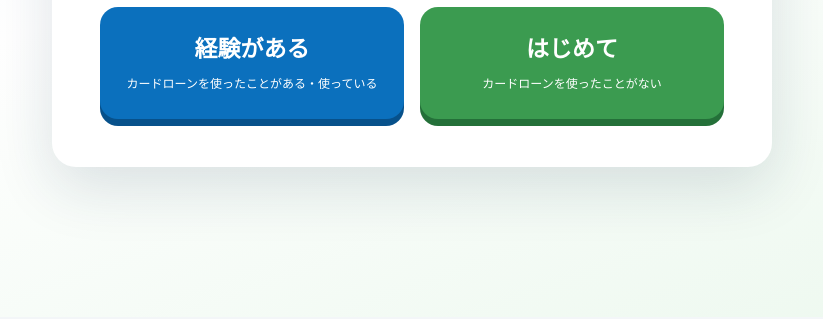
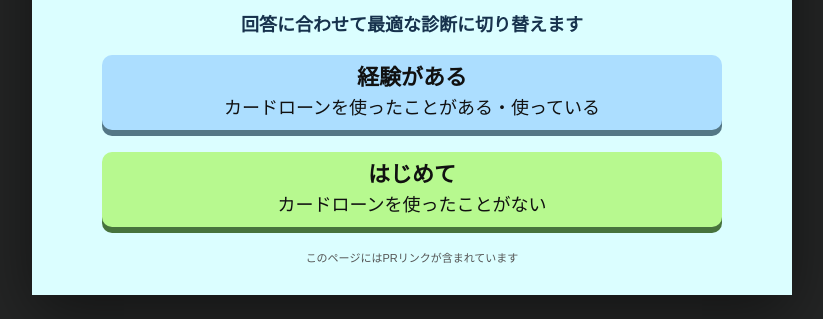
Before and after one commit to admin2-a11y/money-loan-navi-acom-ranking-20260716, a plain HTML site: page index.html in a window 1280 px wide. Shown: the part 483-802 px from the top of the page, without its empty margins (228-1051 px from the left). Drawn offline with Linux system fonts and the light colour scheme.

Commit message:
Restore 0713 entry banner design

```diff
--- /dev/null
+++ b/css/entry.css
@@ -0,0 +1,111 @@
+.sr-only {
+  position: absolute !important;
+  width: 1px !important;
+  height: 1px !important;
+  padding: 0 !important;
+  margin: -1px !important;
+  overflow: hidden !important;
+  clip: rect(0, 0, 0, 0) !important;
+  white-space: nowrap !important;
+  border: 0 !important;
+}
+
+.entry {
+  min-height: 100dvh;
+  padding: 24px 12px;
+  background: rgba(0, 0, 0, 0.85);
+}
+
+.entry-card.entry-card--source {
+  width: min(90vw, 760px);
+  padding: 0;
+  overflow: hidden;
+  border-radius: 0;
+  background: #fff;
+  box-shadow: 0 18px 60px #0007;
+}
+
+.entry-modal-banner {
+  width: 100%;
+  height: auto;
+  aspect-ratio: 5 / 3;
+  object-fit: contain;
+  background: #fff;
+}
+
+.entry-source-inner {
+  padding: 14px 24px 28px;
+  background: #dbfeff;
+}
+
+.entry-source-note {
+  margin: 0 0 14px;
+  text-align: center;
+  color: #17324d;
+  font-size: clamp(13px, 2.2vw, 18px);
+  font-weight: 700;
+}
+
+.entry-options.entry-options--source {
+  display: block;
+  max-width: 620px;
+  margin: 0 auto;
+}
+
+.entry-options--source .entry-option {
+  display: flex;
+  min-height: 75px;
+  flex-direction: column;
+  justify-content: center;
+  margin: 0 auto 22px;
+  padding: 10px 18px;
+  border-radius: 10px;
+  font-size: 22px;
+  line-height: 1.2;
+}
+
+.entry-options--source .entry-option--experienced {
+  color: #111;
+  background: #acdeff;
+  box-shadow: 0 6px #547786;
+}
+
+.entry-options--source .entry-option--first {
+  color: #111;
+  background: #b7f98f;
+  box-shadow: 0 6px #47733d;
+}
+
+.entry-options--source .entry-option span {
+  color: inherit;
+  font-size: clamp(11px, 1.8vw, 18px);
+}
+
+.entry-pr {
+  max-width: none;
+  margin: 6px 0 0;
+  text-align: center;
+  font-size: 11px;
+}
+
+@media (max-width: 480px) {
+  .entry {
+    align-items: start;
+    padding: 0;
+  }
+
+  .entry-card.entry-card--source {
+    width: 100%;
+    min-height: 100dvh;
+  }
+
+  .entry-source-inner {
+    padding: 12px 18px 24px;
+  }
+
+  .entry-options--source .entry-option {
+    min-height: 72px;
+    margin-bottom: 18px;
+    font-size: 20px;
+  }
+}
--- a/index.html
+++ b/index.html
@@ -1 +1 @@
-<!doctype html><html lang="ja"><head><meta charset="utf-8"><meta name="viewport" content="width=device-width,initial-scale=1"><title>マネーローンナビ｜カードローン比較</title><meta name="description" content="経験者・はじめての方向けカードローン比較"><link rel="icon" href="./favicon.ico"><link rel="stylesheet" href="./css/site.css"></head><body><main class="entry"><section class="entry-card" aria-labelledby="entry-title"><img class="logo" src="./images/logo.png" width="1080" height="221" alt="マネーローンナビ"><p class="pr">このページにはPRリンクが含まれています</p><h1 id="entry-title">あなたのご状況を<br>お選びください</h1><p>ご状況に合わせた比較ページをご案内します</p><div class="entry-options"><a class="entry-option" href="./experienced.html">経験がある<span>カードローンを使ったことがある・使っている</span></a><a class="entry-option" href="./beginner.html">はじめて<span>カードローンを使ったことがない</span></a></div></section></main></body></html>
+<!doctype html><html lang="ja"><head><meta charset="utf-8"><meta name="viewport" content="width=device-width,initial-scale=1"><title>マネーローンナビ｜カードローン比較</title><meta name="description" content="経験者・はじめての方向けカードローン比較"><link rel="icon" href="./favicon.ico"><link rel="stylesheet" href="./css/site.css"><link rel="stylesheet" href="./css/entry.css"></head><body><main class="entry"><section class="entry-card entry-card--source" aria-labelledby="entry-title"><h1 id="entry-title" class="sr-only">現在のご状況をお選びください</h1><img class="entry-modal-banner" src="./images/entry-modal-banner.jpg" width="1200" height="720" alt="あなたにぴったりのカードローンをご紹介します。現在のご状況をお選びください。"><div class="entry-source-inner"><p class="entry-source-note">回答に合わせて最適な診断に切り替えます</p><div class="entry-options entry-options--source"><a class="entry-option entry-option--experienced" href="./experienced.html">経験がある<span>カードローンを使ったことがある・使っている</span></a><a class="entry-option entry-option--first" href="./beginner.html">はじめて<span>カードローンを使ったことがない</span></a></div><p class="pr entry-pr">このページにはPRリンクが含まれています</p></div></section></main></body></html>
```
